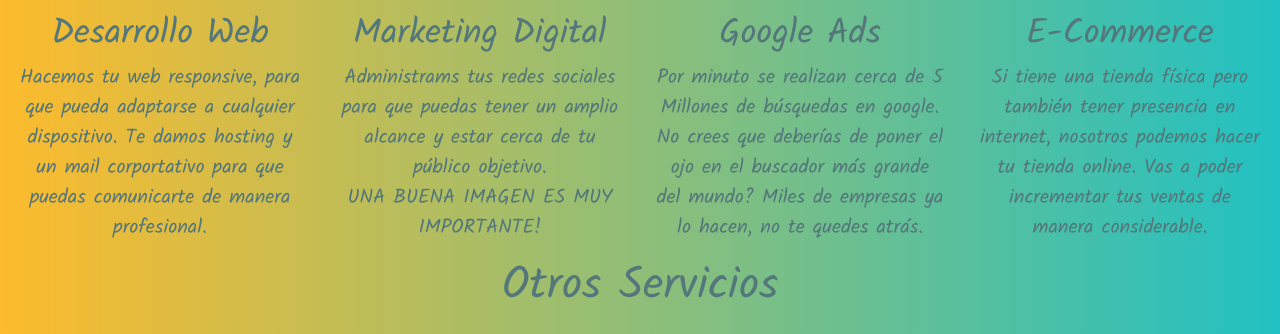
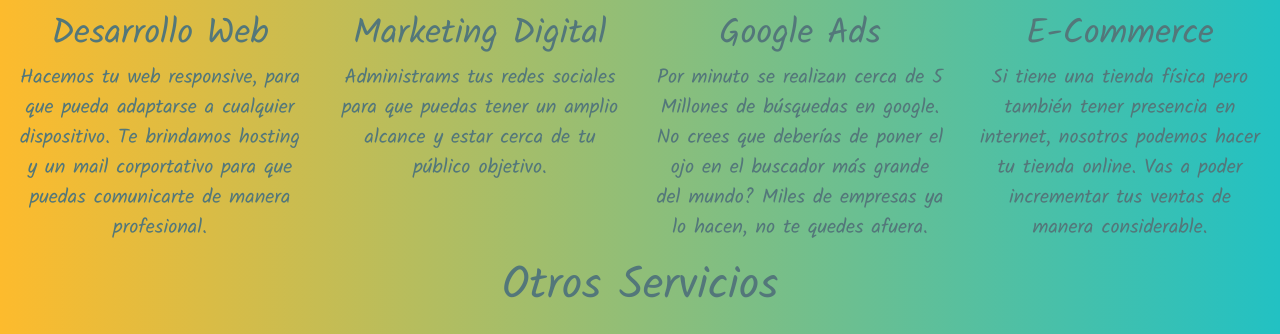
Before and after one commit to yisas2112/proyectofinalcoder, a website: page servicios.html in a window 1280 px wide. Shown: the part 391-725 px from the top of the page. Drawn offline with nearby package versions, Linux system fonts and the light colour scheme.

Commit message:
Cambiar texto de servicios.html

```diff
--- a/servicios.html
+++ b/servicios.html
@@ -86,18 +86,17 @@
 				<div class="col-md text-center">
 					<img class="section__service__images-1 mb-3" src="images/desarrolloWeb.jpg" alt="Desarrollo Web">
 					<h3>Desarrollo Web</h3>
-					<p class="p-service">Hacemos tu web responsive, para que pueda adaptarse a cualquier dispositivo. Te damos hosting y un mail corportativo para que puedas comunicarte de manera profesional.</p>
+					<p class="p-service">Hacemos tu web responsive, para que pueda adaptarse a cualquier dispositivo. Te brindamos hosting y un mail corportativo para que puedas comunicarte de manera profesional.</p>
 				</div>
 				<div class="col-md text-center">
 					<img class="section__service__images-2 mb-3" src="images/marketingDigital.jpg" alt="Marketing Digital">
 					<h3>Marketing Digital</h3>
-					<p class="p-service">Administrams tus redes sociales para que puedas tener un amplio alcance y estar cerca de tu público objetivo.
-					<br>UNA BUENA IMAGEN ES MUY IMPORTANTE!</p>
+					<p class="p-service">Administrams tus redes sociales para que puedas tener un amplio alcance y estar cerca de tu público objetivo.</p>
 				</div>
 				<div class="col-md text-center">
 					<img class="section__service__images-3 mb-3" src="images/gAds.png" alt="Googla Ads">
 					<h3>Google Ads</h3>
-					<p class="p-service">Por minuto se realizan cerca de 5 Millones de búsquedas en google. No crees que deberías de poner el ojo en el buscador más grande del mundo? Miles de empresas ya lo hacen, no te quedes atrás.</p>
+					<p class="p-service">Por minuto se realizan cerca de 5 Millones de búsquedas en google. No crees que deberías de poner el ojo en el buscador más grande del mundo? Miles de empresas ya lo hacen, no te quedes afuera.</p>
 				</div>
 				<div class="col-md text-center">
 					<img class="section__service__images-4 mb-3" src="images/ecommerce.jpg" alt="Google Ads">
```
